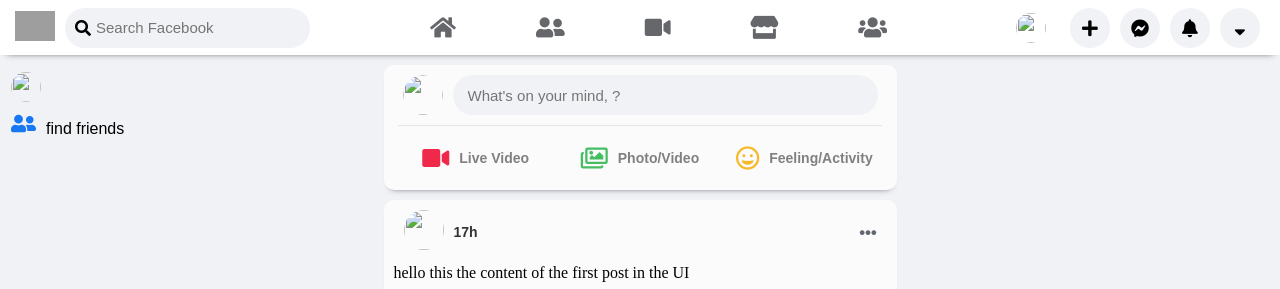
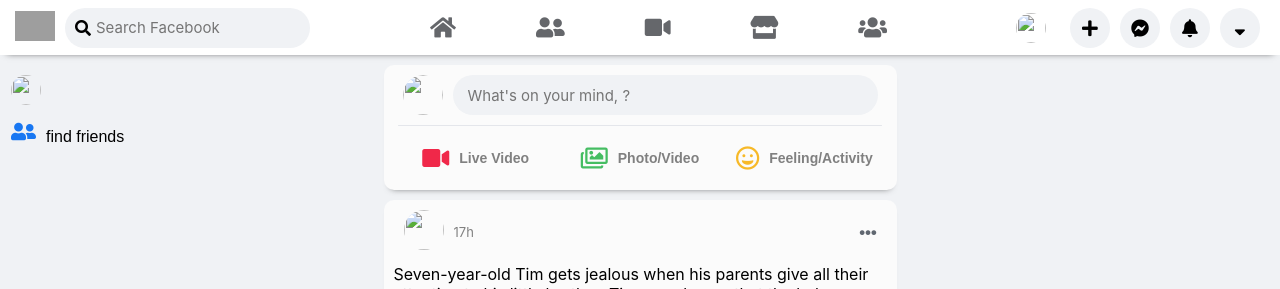
Before and after one commit to Aissa-cmd/facebook_clone_project, a Django app: page /profile/ in a window 1280 px wide. Shown: the top 289 px of the page. Run offline with Django 3.2, Linux system fonts and the light colour scheme; grey boxes are pictures that could not be loaded.

Commit message:
fixed the design of the user info in the post component

```diff
--- a/app/static/app/css/profile.css
+++ b/app/static/app/css/profile.css
@@ -1,6 +1,9 @@
 * {
     margin: 0;
     padding: 0;
+    font-family: -apple-system, BlinkMacSystemFont, "Segoe UI", "Roboto", "Oxygen", "Ubuntu", "Cantarell", "Fira Sans", "Droid Sans", "Helvetica Neue", sans-serif;
+    -webkit-font-smoothing: antialiased;
+    -moz-osx-font-smoothing: grayscale;
 }
 
 body {
@@ -346,10 +349,22 @@
 .user_info {
     flex: 1;
     margin-left: 10px;
-    font-family: 'Hind', sans-serif;
+    /*font-family: 'Hind', sans-serif;
     font-size: 14px;
     color: #333333;
+    font-size: small;
+    color: gray;*/
 }
+
+.user_info > h3 {
+    font-size: medium;
+}
+
+.user_info > p {
+    font-size: small;
+    color: gray;
+}
+
 
 .post_middle {
     width: 100%;
@@ -361,7 +376,7 @@
 }
 
 .post_content {
-    width: 100%;
+    /*width: 100%;*/
     padding: 0px 10px 10px 10px;
 }
 
@@ -384,7 +399,7 @@
     border-radius: 8px !important;
     margin: 0 !important;
     width: auto;
-    min-height: 30px;
+    min-height: 35px;
     overflow: hidden;
     display: flex;
     align-items: center;
@@ -401,3 +416,16 @@
     background-color: #e4e6eb;
 
 }
+
+.post_options_list_module {
+    width: 300px;
+    height: 300px;
+    background-color: red;
+    position: absolute;
+    z-index: 500;
+    border-radius: 8px;
+    top: 20px;
+    left: 20px;
+    box-shadow: 0 5px 7px -7px rgba(0, 0, 0, 0.75);
+    display: none;
+}
--- a/app/static/app/js/profile.js
+++ b/app/static/app/js/profile.js
@@ -10,4 +10,10 @@
     $('.option_hover').on('mouseleave', function(e) {
     	$('.option_info_module').css('display', 'none');
     })
+    // $('.post_options_list').on('click', function() {
+    //     console.log('click');
+    //     $('.post_options_list_module').css('display', 'block');
+    //     $('.post_options_list_module').css('top', this.getBoundingClientRect().y);
+    //     $('.post_options_list_module').css('');
+    // })
 });
--- a/app/templates/app/profile.html
+++ b/app/templates/app/profile.html
@@ -14,6 +14,7 @@
 </head>
 <body>
     <div class="option_info_module"></div>
+    <!-- <div class="post_options_list_module"></div> -->
     <div class="navbar">
         <div class="navbar__left">
             <div class="facebook_logo">
@@ -123,7 +124,7 @@
                     </div>
                     <div class="user_info">
                         <h4>{{ user.account.get_full_name|title }}</h4>
-                        <h4>17h</h4>
+                        <p>17h</p>
                     </div>
                     <div class="post_options_list">
                         <i class="fas fa-ellipsis-h"></i>
@@ -131,7 +132,7 @@
                 </div>
                 <div class="post_middle">
                     <div class="post_content">
-                        hello this the content of the first post in the UI
+                        Seven-year-old Tim gets jealous when his parents give all their attention to his little brother. Tim soon learns that the baby can talk and the two team up to foil the plans of the CEO of Puppy Co.
                     </div>
                     <img src="https://oakvillenews.org/downloads/4443/download/bossbabypic1.jpe?cb=5cafe3dda8ac1d4c56129bf05ec1933d&w=640" alt="">
                 </div>
@@ -159,7 +160,7 @@
                     </div>
                     <div class="user_info">
                         <h4>{{ user.account.get_full_name|title }}</h4>
-                        <h4>17h</h4>
+                        <p>17h</p>
                     </div>
                     <div class="post_options_list">
                         <i class="fas fa-ellipsis-h"></i>
@@ -167,7 +168,7 @@
                 </div>
                 <div class="post_middle">
                     <div class="post_content">
-                        hello this the content of the first post in the UI
+                        Loki is a fictional character appearing in American comic books published by Marvel Comics. Created by writer Stan Lee, scripter Larry Lieber and penciller Jack Kirby, a version of the character first appeared in Venus #6. The modern-day incarnation of Loki first appeared in Journey into Mystery #85.
                     </div>
                     <img src="https://otakukart.com/wp-content/uploads/2020/12/Loki-1.jpg" alt="">
                 </div>
@@ -195,7 +196,7 @@
                     </div>
                     <div class="user_info">
                         <h4>{{ user.account.get_full_name|title }}</h4>
-                        <h4>17h</h4>
+                        <p>17h</p>
                     </div>
                     <div class="post_options_list">
                         <i class="fas fa-ellipsis-h"></i>
@@ -203,7 +204,7 @@
                 </div>
                 <div class="post_middle">
                     <div class="post_content">
-                        hello this the content of the first post in the UI
+                        Living idealized suburban lives, super-powered beings Wanda and Vision begin to suspect that everything is not as it seems.
                     </div>
                     <img src="https://hips.hearstapps.com/hmg-prod.s3.amazonaws.com/images/wandavision-poster-1600668936.jpg" alt="">
                 </div>
```
